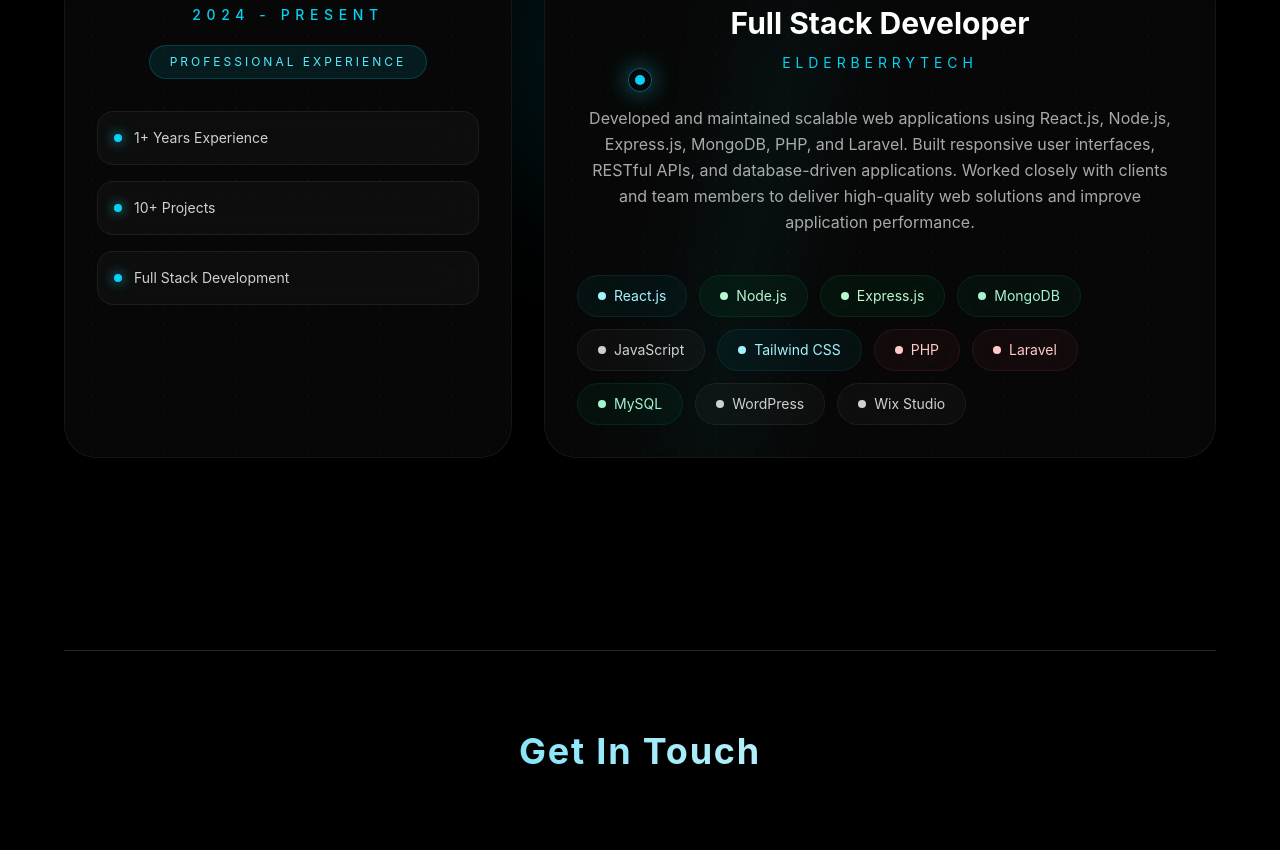
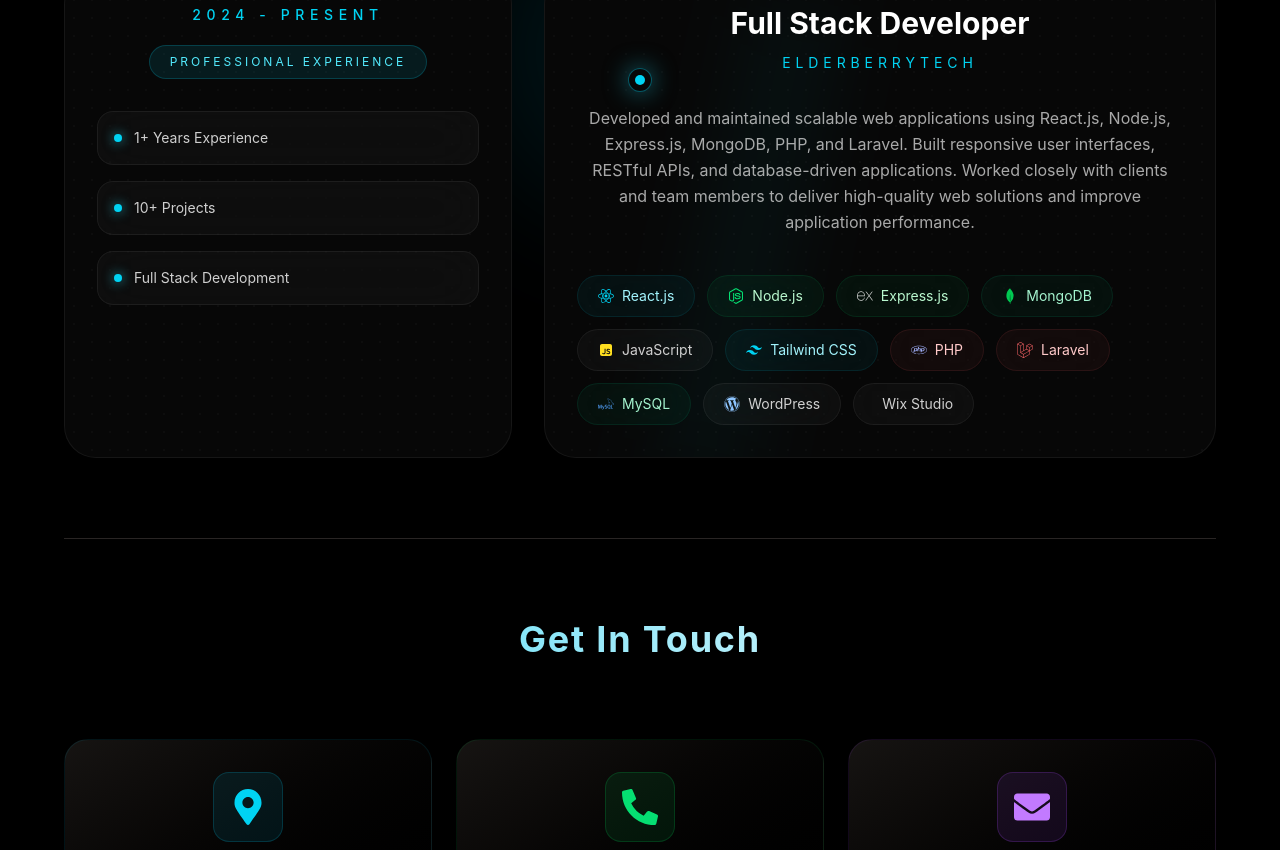
Before and after one commit to Rakesh9399/rakesh_portfolio, a React (Vite) app: page / in a window 1280 px wide. Shown: the part 4343-5193 px from the top of the page. Built offline with nearby package versions, Linux system fonts and the light colour scheme.

Commit message:
Refactor Experience component to enhance technology display with new icons and color coding

```diff
--- a/src/components/Experience.jsx
+++ b/src/components/Experience.jsx
@@ -1,5 +1,24 @@
 import { EXPERIENCES } from "../../constant/hero_content";
 import { motion } from "framer-motion";
+
+import {
+    FaReact,
+    FaNodeJs,
+    FaPhp,
+    FaLaravel,
+    FaWordpress,
+} from "react-icons/fa";
+
+import {
+    SiExpress,
+    SiMongodb,
+    SiMysql,
+    SiTailwindcss,
+} from "react-icons/si";
+
+import {
+    RiJavascriptFill,
+} from "react-icons/ri";
 
 function Experience() {
 
@@ -73,9 +92,56 @@
     `;
     };
 
+    const getTechIcon = (tech) => {
+
+        const name = tech.toLowerCase();
+
+        if (name.includes("react")) {
+            return <FaReact className="text-cyan-400" />;
+        }
+
+        if (name.includes("node")) {
+            return <FaNodeJs className="text-green-400" />;
+        }
+
+        if (name.includes("express")) {
+            return <SiExpress className="text-white/80" />;
+        }
+
+        if (name.includes("mongo")) {
+            return <SiMongodb className="text-green-500" />;
+        }
+
+        if (name.includes("mysql")) {
+            return <SiMysql className="text-blue-400" />;
+        }
+
+        if (name.includes("javascript")) {
+            return <RiJavascriptFill className="text-yellow-300" />;
+        }
+
+        if (name.includes("tailwind")) {
+            return <SiTailwindcss className="text-cyan-400" />;
+        }
+
+        if (name.includes("php")) {
+            return <FaPhp className="text-indigo-300" />;
+        }
+
+        if (name.includes("laravel")) {
+            return <FaLaravel className="text-red-400" />;
+        }
+
+        if (name.includes("wordpress")) {
+            return <FaWordpress className="text-blue-300" />;
+        }
+
+        return null;
+    };
+
     return (
 
-    <section className="relative overflow-hidden pb-28">
+        <section className="relative overflow-hidden">
 
             {/* Background Glow */}
             <div className="absolute left-1/2 top-40 h-80 w-80 -translate-x-1/2 rounded-full bg-cyan-500/10 blur-3xl"></div>
@@ -317,7 +383,9 @@
                                                 {/* Content */}
                                                 <div className="relative z-10 flex items-center gap-2">
 
-                          <div className="h-2 w-2 rounded-full bg-current"></div>
+                                                    <div className="text-base transition duration-300 group-hover:rotate-6 group-hover:scale-110">
+                                                        {getTechIcon(tech)}
+                                                    </div>
 
                                                     {tech}
 
```
Lines whose indentation alone changed are shown as unchanged.
